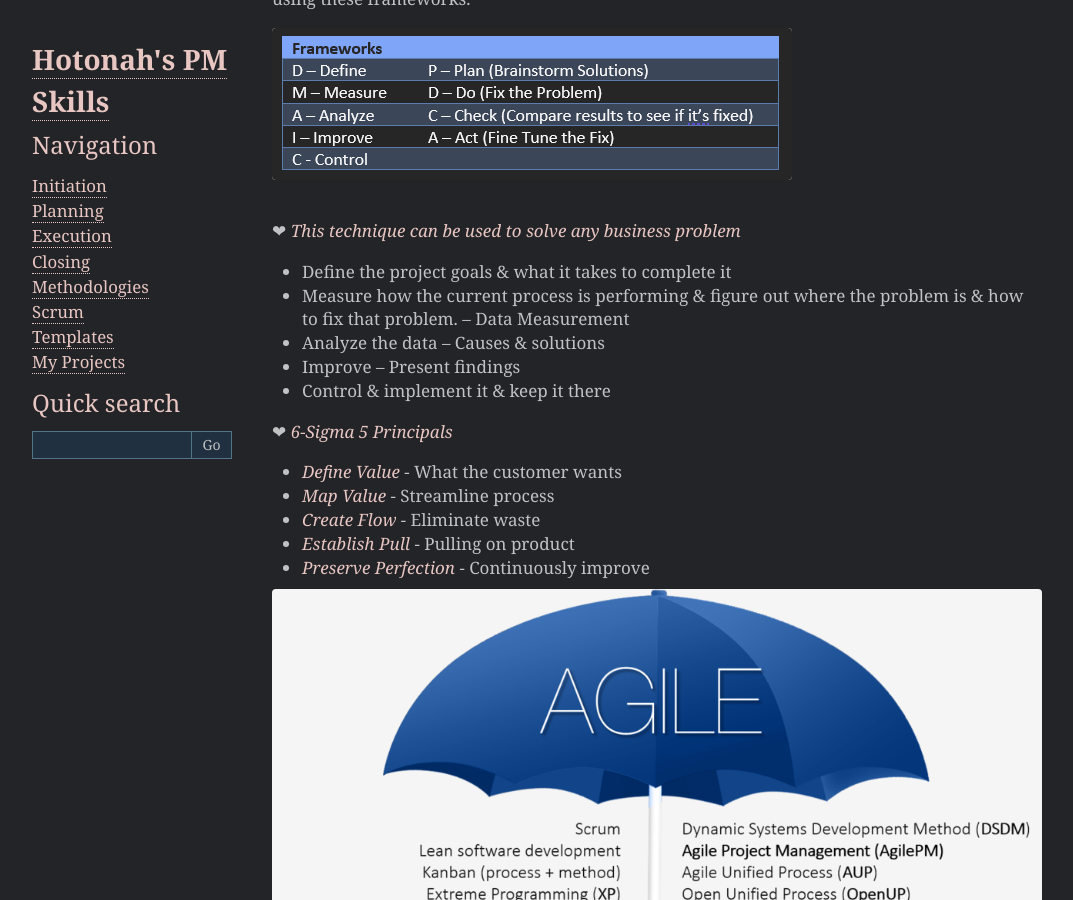
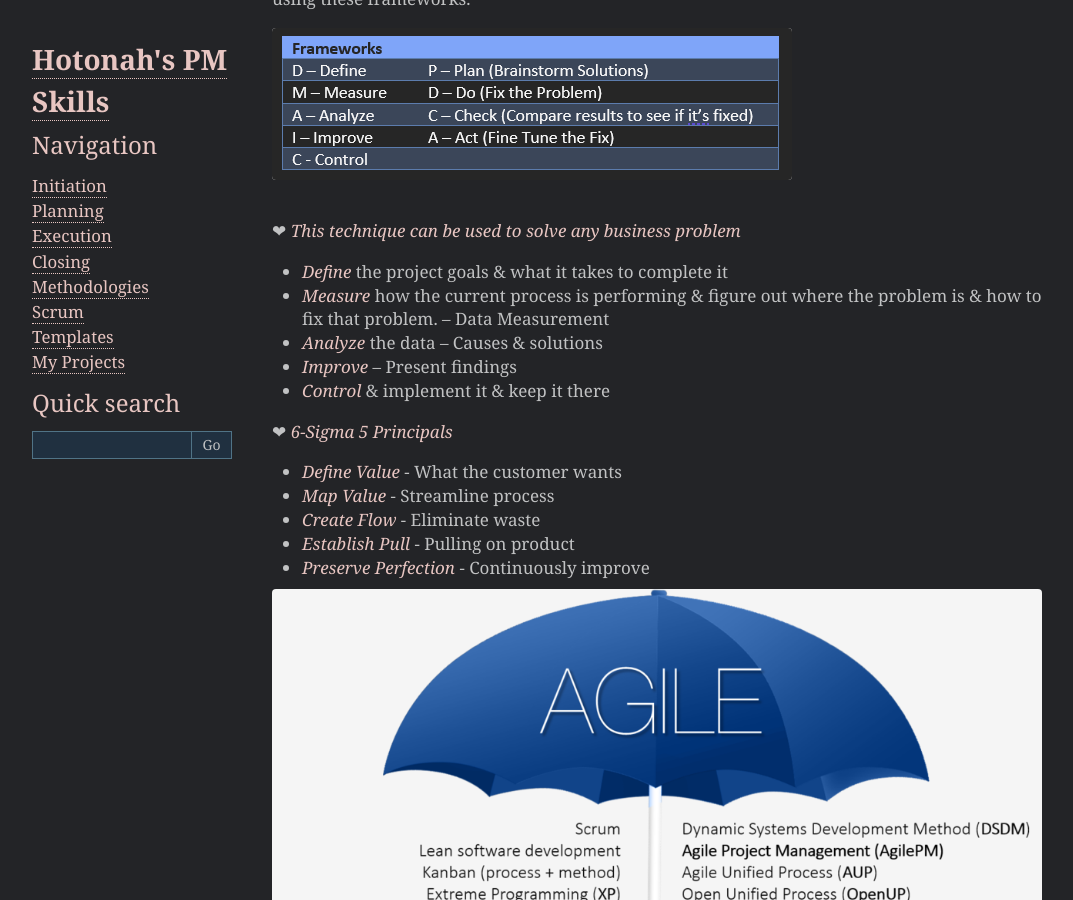
Before and after one commit to Hotonah/hotonah.github.io, a Sphinx documentation site: the page built from source/methodologies.txt, in a window 1280 px wide and 900 px high, scrolled down 687 px. Shown: the whole window, without its empty margins (93-1166 px from the left). Built offline with Sphinx 7.4.7, drawn with Linux system fonts in a browser that asks for light colours.

```diff
--- a/source/methodologies.txt
+++ b/source/methodologies.txt
@@ -21,11 +21,11 @@ Types of Project Methodologies
 
 ❤ `This technique can be used to solve any business problem`
 
-* Define the project goals & what it takes to complete it
-* Measure how the current process is performing & figure out where the problem is & how to fix that problem. – Data Measurement
-* Analyze the data – Causes & solutions
-* Improve – Present findings
-* Control & implement it & keep it there
+* `Define` the project goals & what it takes to complete it
+* `Measure` how the current process is performing & figure out where the problem is & how to fix that problem. – Data Measurement
+* `Analyze` the data – Causes & solutions
+* `Improve` – Present findings
+* `Control` & implement it & keep it there
 
 ❤ `6-Sigma 5 Principals`
 
@@ -119,7 +119,7 @@ the right, we value the items on the left more.
 
 ★ `Team Dynamics & Culture:`
 
- ❤ Build projects around motivated individuals. Give them the environment & support they need & trust them t get the job done.
+❤ Build projects around motivated individuals. Give them the environment & support they need & trust them t get the job done.
 
 ❤ The most efficient & effective method of conveying information to & within a development team is face-to-face conversation.
 
```
